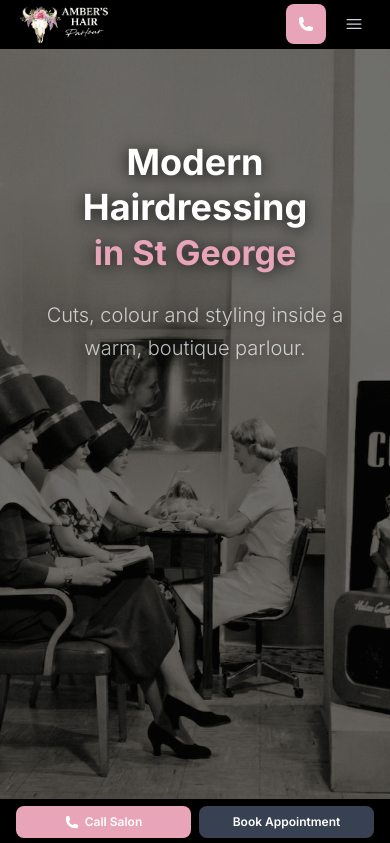
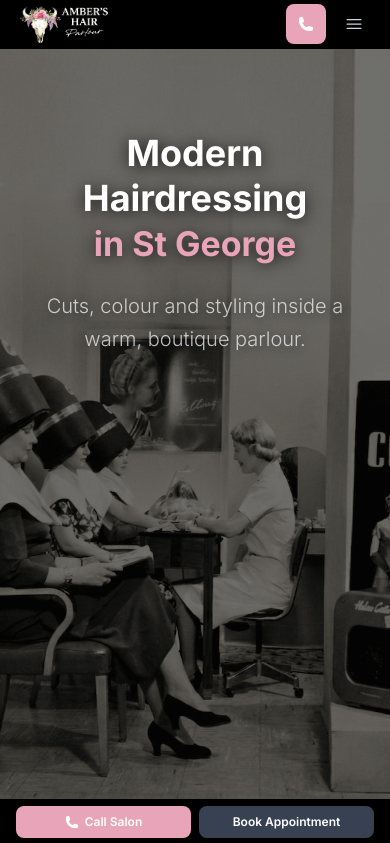
Before and after one commit to Dugald-Todd-AU/Nick-s-Fix-It, a Next.js app: page / in a window 390 px wide. Shown: the top 843 px of the page. Built offline with nearby package versions, Linux system fonts and the light colour scheme; no server answers.

Commit message:
Move mobile hero text up 20% on homepage
- Reduce top padding from 43px to 34px for mobile hero section
- Improves text positioning on mobile devices
- Desktop layout unchanged

```diff
--- a/components/ExperienceCounter.tsx
+++ b/components/ExperienceCounter.tsx
@@ -37,7 +37,7 @@ export default function ExperienceCounter() {
       {/* Subtle gradient from bottom for legibility - Desktop only */}
       <div className="absolute inset-0 bg-gradient-to-t from-black/40 via-black/10 to-transparent pointer-events-none z-[1] hidden md:block"></div>
 
-      <div className="relative z-10 w-full flex flex-col items-center md:items-start justify-start md:justify-end pt-[43px] pb-16 md:pt-0 md:pb-20 min-h-[85vh] sm:min-h-screen md:min-h-[68.75vh] px-4 sm:px-6 md:pr-6 md:pl-8 lg:pr-8 lg:pl-[2.7rem] md:max-w-none">
+      <div className="relative z-10 w-full flex flex-col items-center md:items-start justify-start md:justify-end pt-[34px] pb-16 md:pt-0 md:pb-20 min-h-[85vh] sm:min-h-screen md:min-h-[68.75vh] px-4 sm:px-6 md:pr-6 md:pl-8 lg:pr-8 lg:pl-[2.7rem] md:max-w-none">
         <motion.div
           initial={{ opacity: 0, y: 20 }}
           animate={{ opacity: 1, y: 0 }}
```
